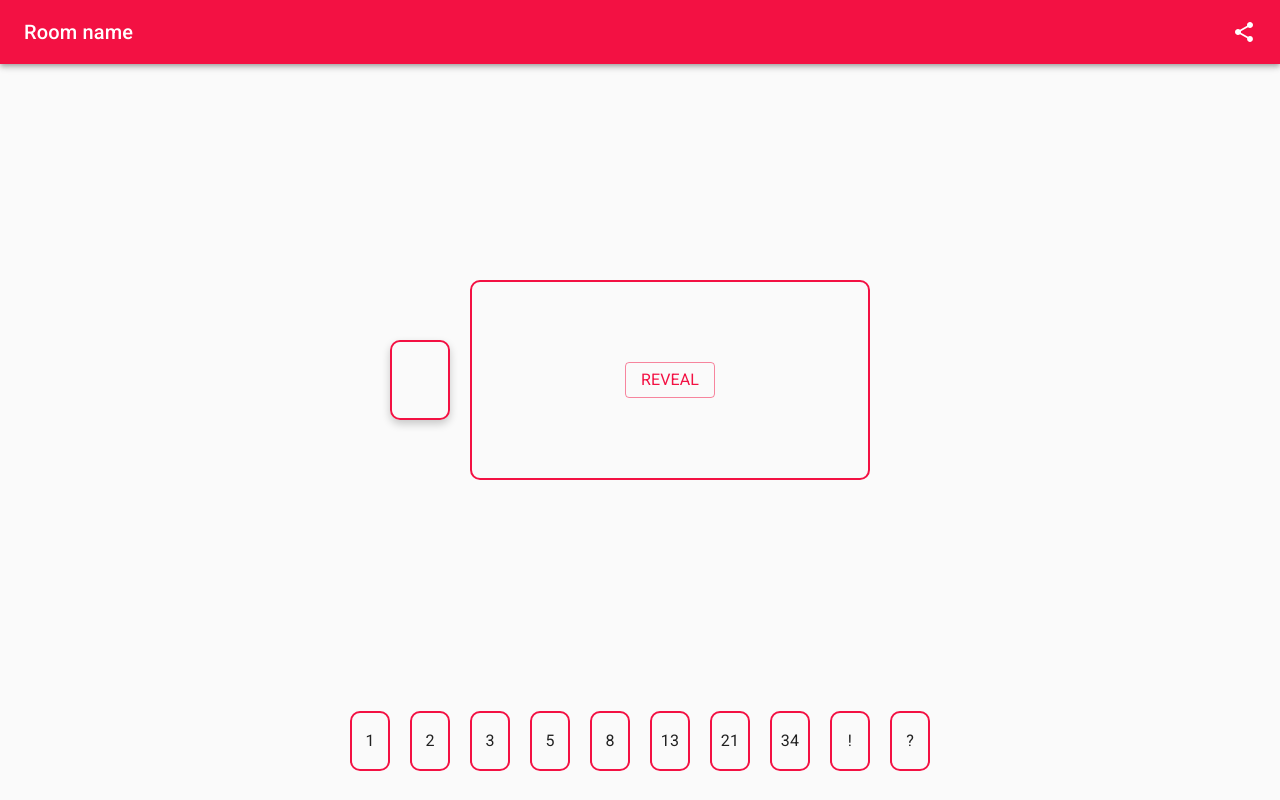
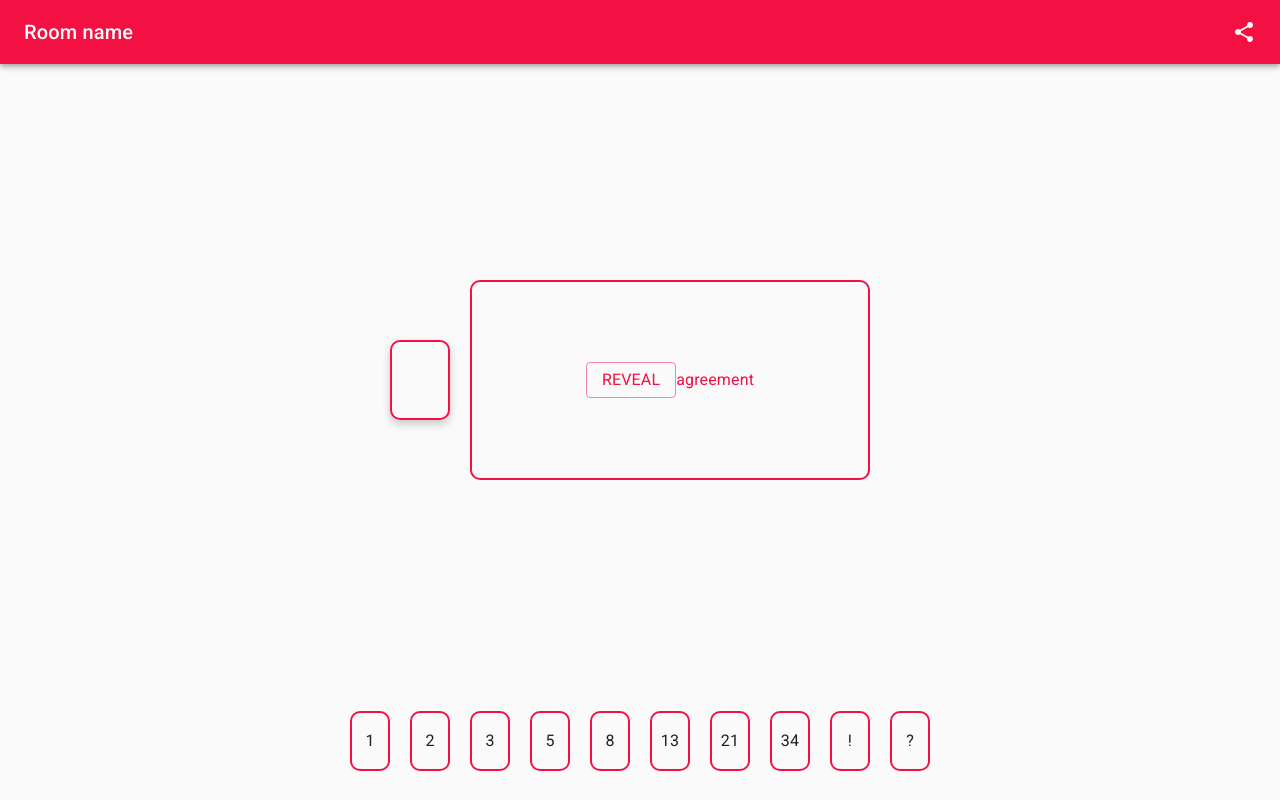
Before and after one commit to brunosprotte/poker, a Next.js app: page /room in a window 1280 px wide. Built offline with nearby package versions, Linux system fonts and the light colour scheme.

Commit message:
adiciona dependencia babel-plugin-inline-react-svg

```diff
--- a/package.json
+++ b/package.json
@@ -36,6 +36,7 @@
     "eslint-plugin-modules-newline": "^0.0.6",
     "eslint-plugin-prettier": "^3.4.0",
     "eslint-plugin-react": "^7.24.0",
-    "eslint-plugin-react-hooks": "^4.2.0"
+    "eslint-plugin-react-hooks": "^4.2.0",
+    "babel-plugin-inline-react-svg": "^2.0.1"
   }
 }
--- a/src/components/Table/Table.styles.ts
+++ b/src/components/Table/Table.styles.ts
@@ -16,4 +16,13 @@ export const Container = withTheme(styled('div')`
     margin: 20px;
 `);
 
-export default Container;
+export const AgreementContainer = withTheme(styled('div')`
+    display: flex;
+
+    align-items: center;
+    justify-content: center;
+
+    color: ${props => props.theme.palette.primary.main};
+
+    bottom: 15px;
+`);
--- a/src/components/Table/Table.tsx
+++ b/src/components/Table/Table.tsx
@@ -1,7 +1,7 @@
 import React from 'react';
 import { Button, Typography } from '@material-ui/core';
 
-import { Container } from './Table.styles';
+import { Container, AgreementContainer } from './Table.styles';
 
 interface TableProps {
     handleRevealCards(): void;
@@ -12,6 +12,13 @@ const Table: React.FC<TableProps> = ({ handleRevealCards }) => (
         <Button variant='outlined' color='primary' onClick={handleRevealCards}>
             <Typography>Reveal</Typography>
         </Button>
+
+        <AgreementContainer>
+            <Typography>
+                agreement
+            </Typography>
+        </AgreementContainer>
+
     </Container>
 );
 export default Table;
```
Also changed, not shown: 2 other files (tests, documents, lock files or other folders).
